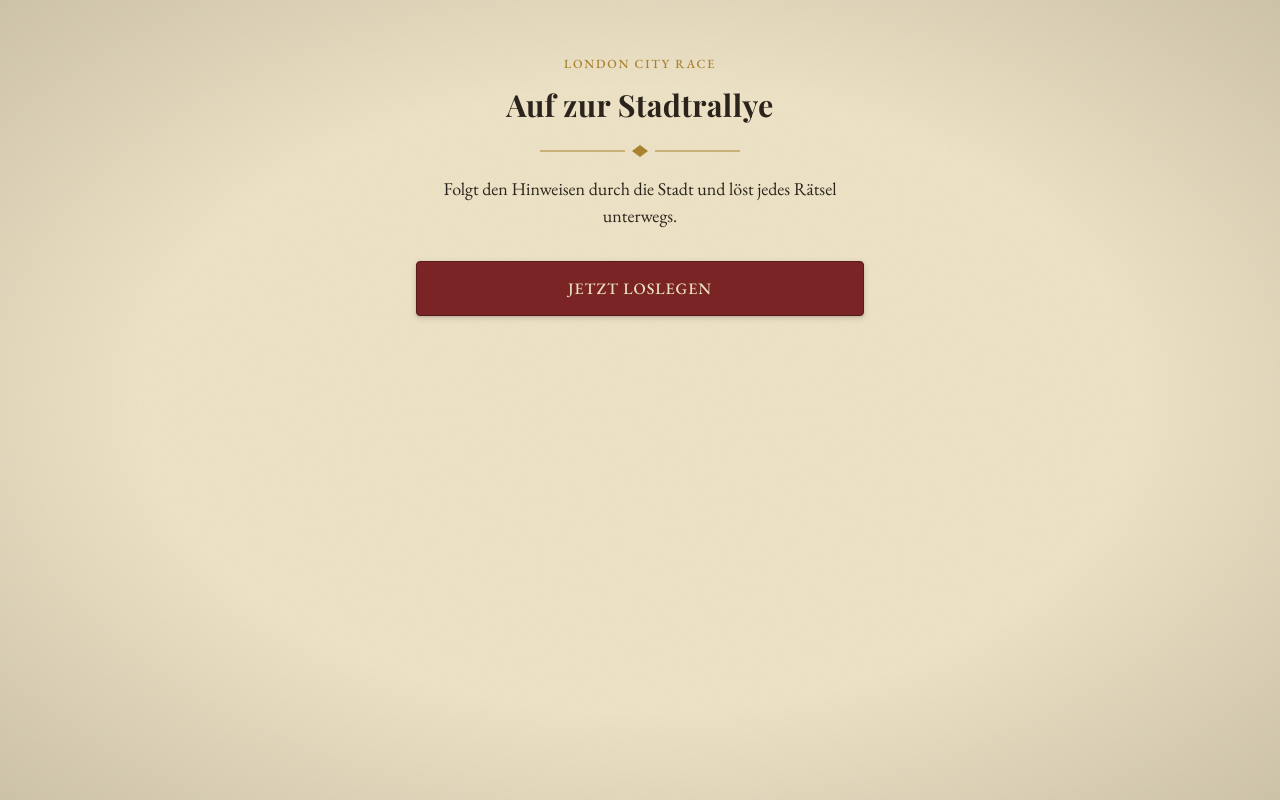
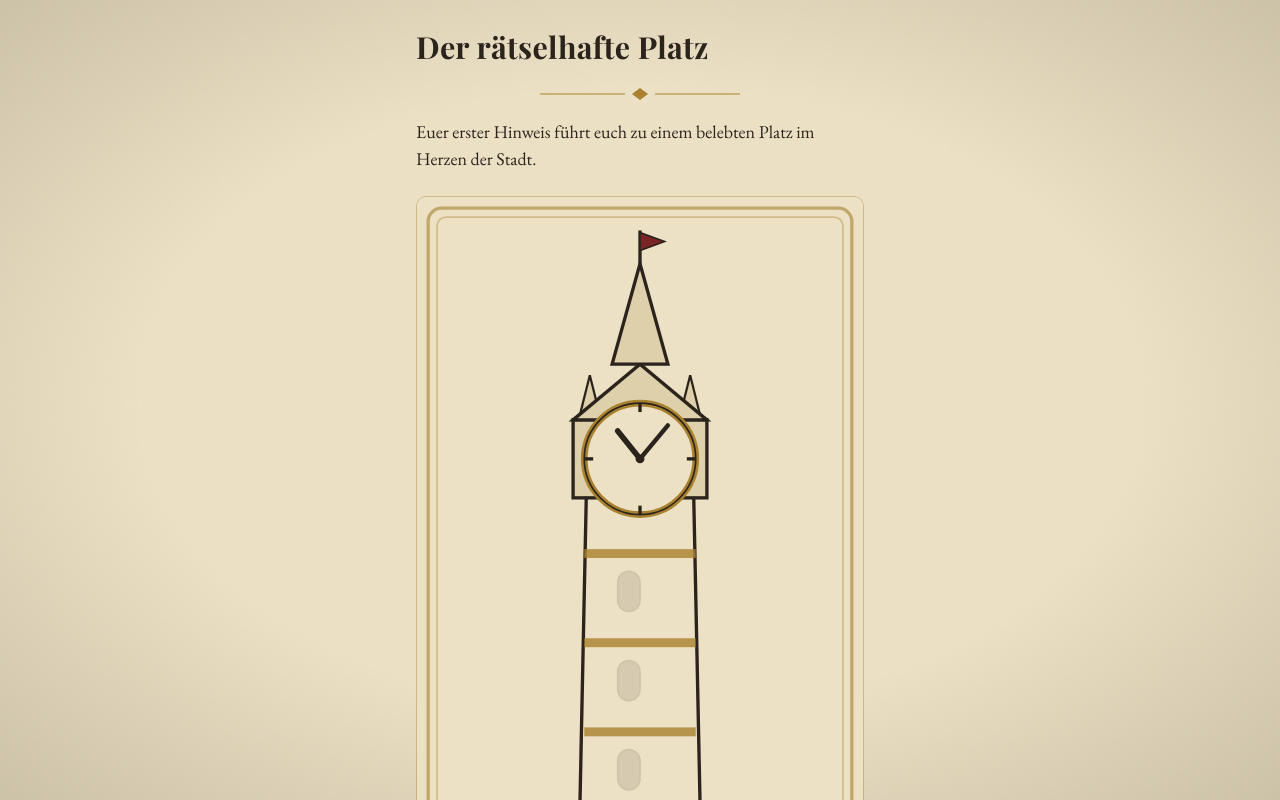
Before and after one commit to athanasius-kircher/london-2026, a React (Vite) app: page / in a window 1280 px wide. Both pictures are taken after a click on the button "JETZT LOSLEGEN". Shown: the top 800 px of the page. Built offline with nearby package versions, Linux system fonts and the light colour scheme.

Commit message:
add: step logic for ralley app

```diff
--- a/public/data/steps.json
+++ b/public/data/steps.json
@@ -3,7 +3,10 @@
     "id": "step-01",
     "type": "default",
     "title": "Der rätselhafte Platz",
-    "intro": "Euer erster Hinweis führt euch zu einem belebten Platz im Herzen der Stadt.",
+    "intro": {
+      "text": "Euer erster Hinweis führt euch zu einem belebten Platz im Herzen der Stadt.",
+      "image": "images/big-ben.svg"
+    },
     "navigation": {
       "text": "Folgt der Hauptstraße bis zur großen Säule mit dem steinernen Wächter.",
       "image": null
@@ -11,7 +14,12 @@
     "summary": "Vor euch erhebt sich ein Denkmal, umgeben von steinernen Löwen.",
     "question": {
       "text": "Wie viele Löwen zählt ihr rund um das Denkmal?",
-      "images": []
+      "answers": [
+        "A",
+        "B"
+      ],
+      "rightAnswer": 0,
+      "image": null
     },
     "result": {
       "text": "Richtig! Es sind vier Löwen, die die Säule bewachen."
@@ -21,7 +29,10 @@
     "id": "step-02",
     "type": "default",
     "title": "Die Uhr am Fluss",
-    "intro": "Ein berühmter Klang begleitet diesen Ort seit über 150 Jahren.",
+    "intro": {
+      "text": "Ein berühmter Klang begleitet diesen Ort seit über 150 Jahren.",
+      "image": null
+    },
     "navigation": {
       "text": "Geht am Ufer entlang, bis ihr den großen Turm mit dem Ziffernblatt seht.",
       "image": null
@@ -29,7 +40,12 @@
     "summary": "Der Zeiger bewegt sich unaufhaltsam - ein guter Ort, um innezuhalten.",
     "question": {
       "text": "Welche Uhrzeit zeigt der große Turm gerade an?",
-      "images": []
+      "answers": [
+        "A",
+        "B"
+      ],
+      "rightAnswer": 0,
+      "image": null
     },
     "result": {
       "text": "Notiert euch die Zeit für später - sie wird noch wichtig."
@@ -39,7 +55,10 @@
     "id": "step-03",
     "type": "default",
     "title": "Das verborgene Zeichen",
-    "intro": "An dieser Stelle verbirgt sich ein Hinweis im Straßenbild.",
+    "intro": {
+      "text": "An dieser Stelle verbirgt sich ein Hinweis im Straßenbild.",
+      "image": null
+    },
     "navigation": {
       "text": "Sucht die schmale Gasse hinter dem alten Buchladen.",
       "image": null
@@ -47,7 +66,12 @@
     "summary": "Nicht alles ist, wie es scheint - schaut genau hin.",
     "question": {
       "text": "Welches Symbol seht ihr über der Tür?",
-      "images": []
+      "answers": [
+        "A",
+        "B"
+      ],
+      "rightAnswer": 0,
+      "image": null
     },
     "result": {
       "text": "Ein Kompass - das Zeichen führt euch zur nächsten Station."
--- a/src/App.jsx
+++ b/src/App.jsx
@@ -1,7 +1,35 @@
+import { useEffect, useState } from 'react'
 import StartScreen from './screens/StartScreen.jsx'
+import StepScreen from './screens/StepScreen.jsx'
 
 function App() {
-  return <StartScreen />
+  const [steps, setSteps] = useState(null)
+  const [error, setError] = useState(null)
+  const [started, setStarted] = useState(false)
+  const [stepIndex, setStepIndex] = useState(0)
+
+  useEffect(() => {
+    fetch(`${import.meta.env.BASE_URL}data/steps.json`)
+      .then((res) => res.json())
+      .then(setSteps)
+      .catch((err) => setError(err.message))
+  }, [])
+
+  if (!started) {
+    return <StartScreen loading={!steps && !error} error={error} onStart={() => setStarted(true)} />
+  }
+
+  if (stepIndex >= steps.length) {
+    return (
+      <div className="container" style={{ textAlign: 'center', paddingTop: 'var(--space-6)' }}>
+        <h1>Geschafft (Platzhalter)</h1>
+      </div>
+    )
+  }
+
+  return (
+    <StepScreen key={stepIndex} step={steps[stepIndex]} onComplete={() => setStepIndex((i) => i + 1)} />
+  )
 }
 
 export default App
--- /dev/null
+++ b/src/components/ErrorScreen.jsx
@@ -0,0 +1,24 @@
+import Button from './Button.jsx'
+
+function ErrorScreen({ title, onRetry }) {
+  return (
+    <div className="container" style={{ textAlign: 'center' }}>
+      <h1>{title}</h1>
+      <svg
+        viewBox="0 0 100 100"
+        width="120"
+        height="120"
+        style={{ margin: 'var(--space-5) auto', display: 'block', color: 'var(--color-error)' }}
+      >
+        <line x1="20" y1="20" x2="80" y2="80" stroke="currentColor" strokeWidth="10" strokeLinecap="round" />
+        <line x1="80" y1="20" x2="20" y2="80" stroke="currentColor" strokeWidth="10" strokeLinecap="round" />
+      </svg>
+      <p>Das war leider nicht die richtige Antwort.</p>
+      <Button variant="primary" onClick={onRetry}>
+        Zurück zur Frage
+      </Button>
+    </div>
+  )
+}
+
+export default ErrorScreen
--- /dev/null
+++ b/src/components/NavBar.jsx
@@ -0,0 +1,22 @@
+import Button from './Button.jsx'
+
+function NavBar({ onBack, onNext, nextLabel = 'Weiter', backLabel = 'Zurück' }) {
+  return (
+    <div style={{ display: 'flex', gap: 'var(--space-3)', marginTop: 'var(--space-5)' }}>
+      {onBack && (
+        <div style={{ flex: 1 }}>
+          <Button variant="secondary" onClick={onBack}>
+            {backLabel}
+          </Button>
+        </div>
+      )}
+      <div style={{ flex: 1 }}>
+        <Button variant="primary" onClick={onNext}>
+          {nextLabel}
+        </Button>
+      </div>
+    </div>
+  )
+}
+
+export default NavBar
--- /dev/null
+++ b/src/components/QuestionScreen.jsx
@@ -0,0 +1,36 @@
+import Card from './Card.jsx'
+import Button from './Button.jsx'
+import Divider from './Divider.jsx'
+import ZoomableImage from './ZoomableImage.jsx'
+
+function QuestionScreen({ title, summary, question, onSelect }) {
+  return (
+    <div className="container">
+      <h1>{title}</h1>
+      <Divider />
+      <p>{summary}</p>
+
+      <Card>
+        <h3>Frage</h3>
+        <p>{question.text}</p>
+        <ZoomableImage src={question.image} alt="Frage" />
+        <div
+          style={{
+            display: 'flex',
+            flexDirection: 'column',
+            gap: 'var(--space-2)',
+            marginTop: 'var(--space-4)',
+          }}
+        >
+          {question.answers.map((answer, index) => (
+            <Button key={index} variant="secondary" onClick={() => onSelect(index)}>
+              {answer}
+            </Button>
+          ))}
+        </div>
+      </Card>
+    </div>
+  )
+}
+
+export default QuestionScreen
--- /dev/null
+++ b/src/components/ResultScreen.jsx
@@ -0,0 +1,21 @@
+import Divider from './Divider.jsx'
+import ZoomableImage from './ZoomableImage.jsx'
+import Button from './Button.jsx'
+
+function ResultScreen({ title, result, onNext }) {
+  return (
+    <div className="container">
+      <h1>{title}</h1>
+      <Divider />
+      <p>{result.text}</p>
+      <ZoomableImage src={result.image} alt={title} />
+      <div style={{ marginTop: 'var(--space-5)' }}>
+        <Button variant="primary" onClick={onNext}>
+          Weiter
+        </Button>
+      </div>
+    </div>
+  )
+}
+
+export default ResultScreen
--- /dev/null
+++ b/src/components/TextImageScreen.jsx
@@ -0,0 +1,17 @@
+import Divider from './Divider.jsx'
+import ZoomableImage from './ZoomableImage.jsx'
+import NavBar from './NavBar.jsx'
+
+function TextImageScreen({ title, text, image, onBack, onNext }) {
+  return (
+    <div className="container">
+      <h1>{title}</h1>
+      <Divider />
+      <p>{text}</p>
+      <ZoomableImage src={image} alt={title} />
+      <NavBar onBack={onBack} onNext={onNext} />
+    </div>
+  )
+}
+
+export default TextImageScreen
--- /dev/null
+++ b/src/components/ZoomableImage.jsx
@@ -0,0 +1,51 @@
+import { useState } from 'react'
+
+function ZoomableImage({ src, alt = '' }) {
+  const [zoomed, setZoomed] = useState(false)
+
+  if (!src) return null
+
+  const resolvedSrc = /^(https?:)?\/\//.test(src) ? src : `${import.meta.env.BASE_URL}${src}`
+
+  return (
+    <>
+      <img
+        src={resolvedSrc}
+        alt={alt}
+        onClick={() => setZoomed(true)}
+        style={{
+          display: 'block',
+          width: '100%',
+          marginTop: 'var(--space-4)',
+          borderRadius: 'var(--radius-md)',
+          border: '1px solid rgba(169, 129, 47, 0.4)',
+          cursor: 'zoom-in',
+        }}
+      />
+      {zoomed && (
+        <div
+          onClick={() => setZoomed(false)}
+          style={{
+            position: 'fixed',
+            inset: 0,
+            zIndex: 1000,
+            background: 'rgba(20, 16, 12, 0.92)',
+            display: 'flex',
+            alignItems: 'center',
+            justifyContent: 'center',
+            padding: 'var(--space-4)',
+            cursor: 'zoom-out',
+          }}
+        >
+          <img
+            src={resolvedSrc}
+            alt={alt}
+            style={{ maxWidth: '100%', maxHeight: '100%', objectFit: 'contain' }}
+          />
+        </div>
+      )}
+    </>
+  )
+}
+
+export default ZoomableImage
--- a/src/screens/StartScreen.jsx
+++ b/src/screens/StartScreen.jsx
@@ -1,20 +1,7 @@
-import { useEffect, useState } from 'react'
 import Button from '../components/Button.jsx'
 import Divider from '../components/Divider.jsx'
 
-function StartScreen() {
-  const [steps, setSteps] = useState(null)
-  const [error, setError] = useState(null)
-
-  useEffect(() => {
-    fetch(`${import.meta.env.BASE_URL}data/steps.json`)
-      .then((res) => res.json())
-      .then(setSteps)
-      .catch((err) => setError(err.message))
-  }, [])
-
-  const isLoading = !steps && !error
-
+function StartScreen({ loading, error, onStart }) {
   return (
     <div className="container" style={{ textAlign: 'center', paddingTop: 'var(--space-6)' }}>
       <span className="eyebrow">London City Race</span>
@@ -25,8 +12,8 @@ function StartScreen() {
       {error && <p style={{ color: 'var(--color-error)' }}>Fehler beim Laden: {error}</p>}
 
       <div style={{ marginTop: 'var(--space-5)' }}>
-        <Button variant="primary" disabled={isLoading} onClick={() => {}}>
-          {isLoading ? 'Wird geladen…' : 'Jetzt loslegen'}
+        <Button variant="primary" disabled={loading} onClick={onStart}>
+          {loading ? 'Wird geladen…' : 'Jetzt loslegen'}
         </Button>
       </div>
     </div>
--- /dev/null
+++ b/src/screens/StepScreen.jsx
@@ -0,0 +1,51 @@
+import { useState } from 'react'
+import TextImageScreen from '../components/TextImageScreen.jsx'
+import QuestionScreen from '../components/QuestionScreen.jsx'
+import ErrorScreen from '../components/ErrorScreen.jsx'
+import ResultScreen from '../components/ResultScreen.jsx'
+
+function StepScreen({ step, onComplete }) {
+  const [phase, setPhase] = useState('intro')
+
+  if (phase === 'intro') {
+    return (
+      <TextImageScreen
+        title={step.title}
+        text={step.intro.text}
+        image={step.intro.image}
+        onNext={() => setPhase('navigation')}
+      />
+    )
+  }
+
+  if (phase === 'navigation') {
+    return (
+      <TextImageScreen
+        title={step.title}
+        text={step.navigation.text}
+        image={step.navigation.image}
+        onBack={() => setPhase('intro')}
+        onNext={() => setPhase('question')}
+      />
+    )
+  }
+
+  if (phase === 'question') {
+    return (
+      <QuestionScreen
+        title={step.title}
+        summary={step.summary}
+        question={step.question}
+        onSelect={(index) => setPhase(index === step.question.rightAnswer ? 'result' : 'error')}
+      />
+    )
+  }
+
+  if (phase === 'error') {
+    return <ErrorScreen title={step.title} onRetry={() => setPhase('question')} />
+  }
+
+  return <ResultScreen title={step.title} result={step.result} onNext={onComplete} />
+}
+
+export default StepScreen
```
Also changed, not shown: public/images/big-ben.svg (added).
